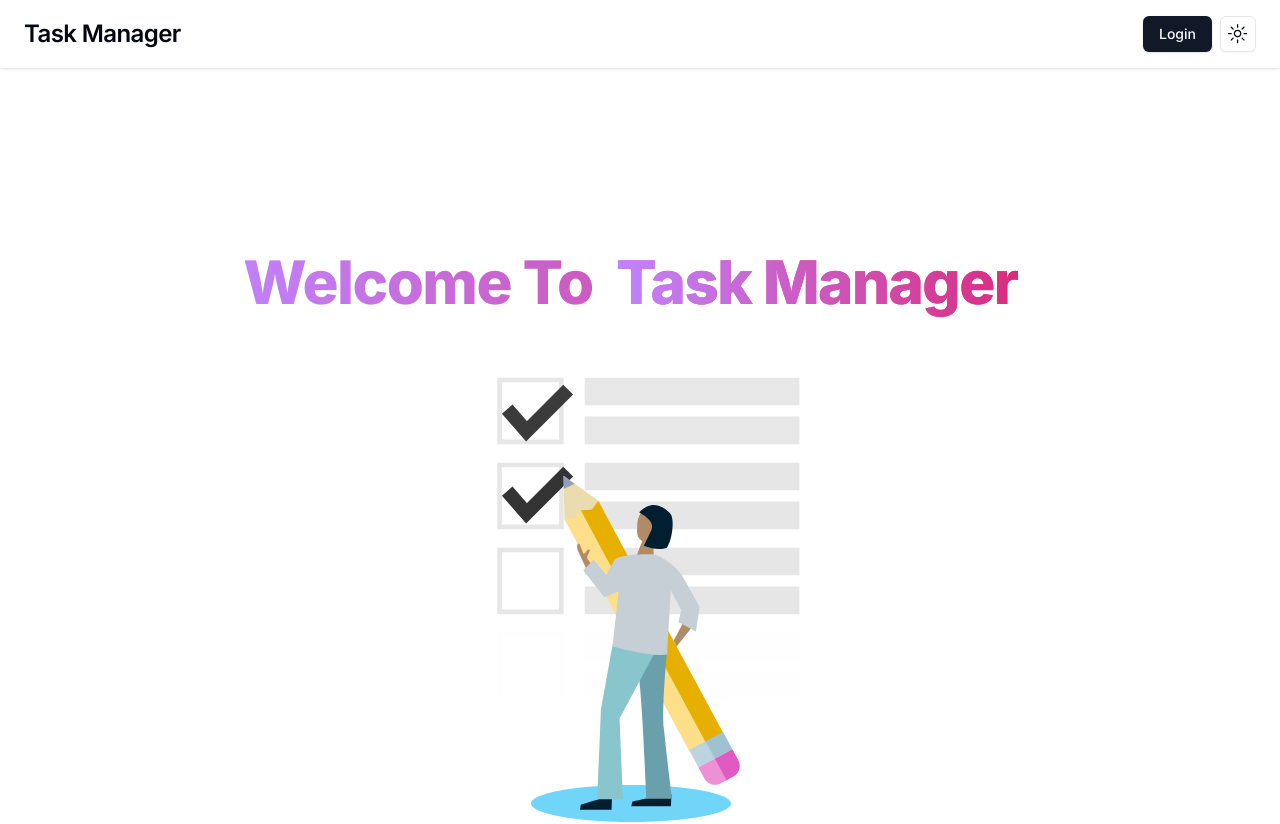
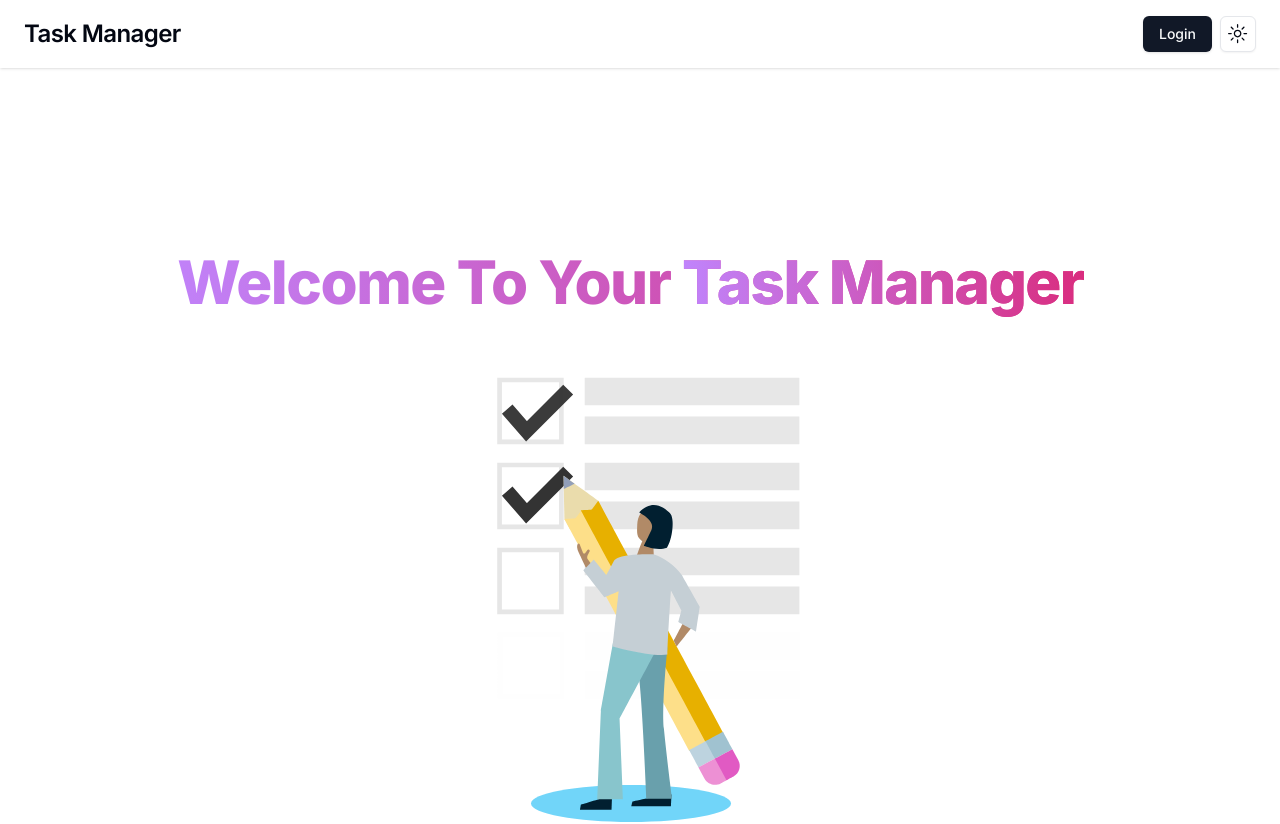
Before and after one commit to harshbsharma/Task-Manager, a Next.js app: page / in a window 1280 px wide. Shown: the top 824 px of the page. Built offline with nearby package versions, Linux system fonts and the light colour scheme.

Commit message:
Update page.tsx
Checking for Merge Test

```diff
--- a/src/app/page.tsx
+++ b/src/app/page.tsx
@@ -29,7 +29,7 @@ export default function Home() {
   </h1> */}
   <h1 className="text-4xl max-sm:grid max-sm:place-items-center font-extrabold tracking-tight text-transparent bg-clip-text bg-gradient-to-r from-purple-400 to-pink-600 sm:text-5xl md:text-6xl p-6">
     <span className="ml-1">
-       Welcome To &nbsp;
+       Welcome To Your&nbsp;
     </span>
     <span className=" text-transparent bg-clip-text bg-gradient-to-r from-purple-400 to-pink-600">
             Task Manager &nbsp;
```
